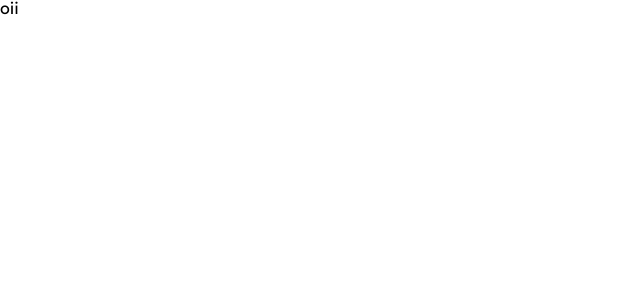
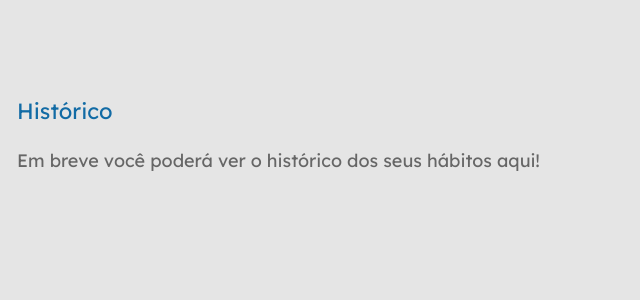
Before and after one commit to adnanbezerra/trackit-project, a React (Create React App) app: page /historico in a window 1280 px wide. Shown: the top 300 px of the page, without its empty margins (0-640 px from the left). Built offline with nearby package versions, Linux system fonts and the light colour scheme.

Commit message:
finalizada tela de histórico

```diff
--- a/src/App.js
+++ b/src/App.js
@@ -15,9 +15,10 @@
 export default function App() {
 
   const [loggedUser, setLoggedUser] = useState();
+  const [concludedHabits, setConcludedHabits] = useState(0)
 
   return (
-    <UserContext.Provider value={{ loggedUser, setLoggedUser }}>
+    <UserContext.Provider value={{ loggedUser, setLoggedUser, concludedHabits, setConcludedHabits }}>
 
       <GlobalStyle />
 
--- a/src/Components/HabitsAssets/Habit.js
+++ b/src/Components/HabitsAssets/Habit.js
@@ -6,7 +6,6 @@
     function deleteHabit() {
         axios.delete(`https://mock-api.bootcamp.respondeai.com.br/api/v2/trackit/habits/${id}`, config)
             .then(answer => {
-                console.log("deu bão");
                 getHabitsList();
             })
             .catch(error => alert("Tivemos um problema ao deletar o seu hábito. Tente novamente mais tarde."))
--- a/src/Components/HistoryScreen.js
+++ b/src/Components/HistoryScreen.js
@@ -1,5 +1,32 @@
+import styled from "styled-components"
+
 export default function HistoryScreen() {
     return (
-        "oii"
+        <Screen>
+            <ScreenTitle>Histórico</ScreenTitle>
+
+            <Content>Em breve você poderá ver o histórico dos seus hábitos aqui!</Content>
+        </Screen>
     )
 }
+
+const Content = styled.p`
+    font-size: 18px;
+    color: #666666;
+`
+
+const Screen = styled.div`
+    background-color: #E5E5E5;
+    width: 100%;
+    height: 100%;
+
+    padding: 0 17px;
+    padding-top: 100px;
+    box-sizing: border-box;
+`
+
+const ScreenTitle = styled.p`
+    color: #126BA5;
+    font-size: 22px;
+    margin-bottom: 30px;
+`
--- a/src/Components/shared/BottomMenu.js
+++ b/src/Components/shared/BottomMenu.js
@@ -2,9 +2,12 @@
 import { CircularProgressbar, buildStyles } from 'react-circular-progressbar';
 import 'react-circular-progressbar/dist/styles.css';
 import { Link } from "react-router-dom";
+import { useContext } from "react"
+import UserContext from "../contexts/UserContext";
+
 
 export default function BottomMenu() {
-    const percentage = 66;
+    const { concludedHabits } = useContext(UserContext)
 
     return (
         <Footer>
@@ -12,7 +15,7 @@
             <div style={{ width: '91px', height: '91px', marginBottom: '40px' }}>
                 <Link to='/hoje'>
                     <CircularProgressbar
-                        value={percentage}
+                        value={concludedHabits}
                         text={"Hoje"}
                         background={true}
                         backgroundPadding={6}
```
